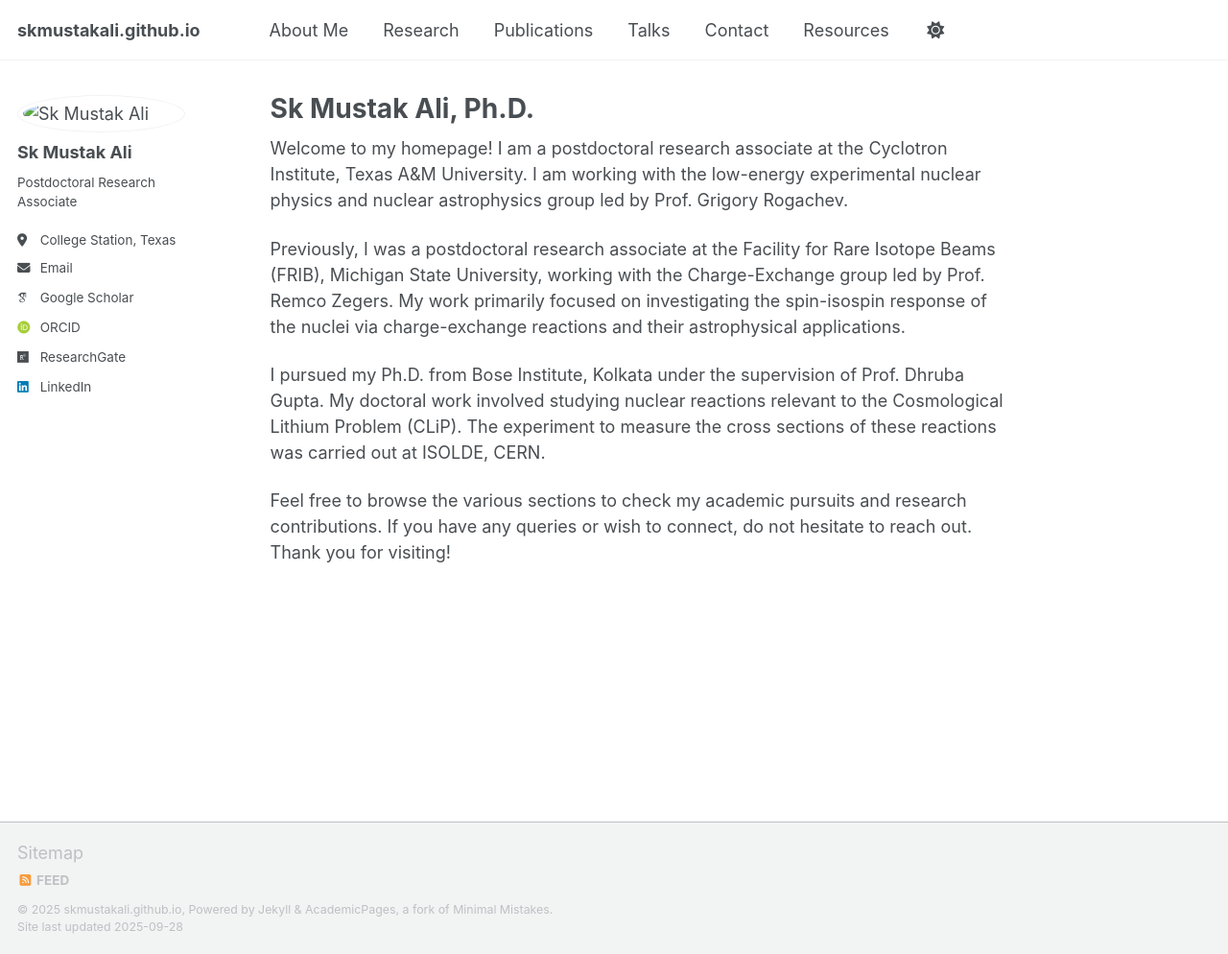
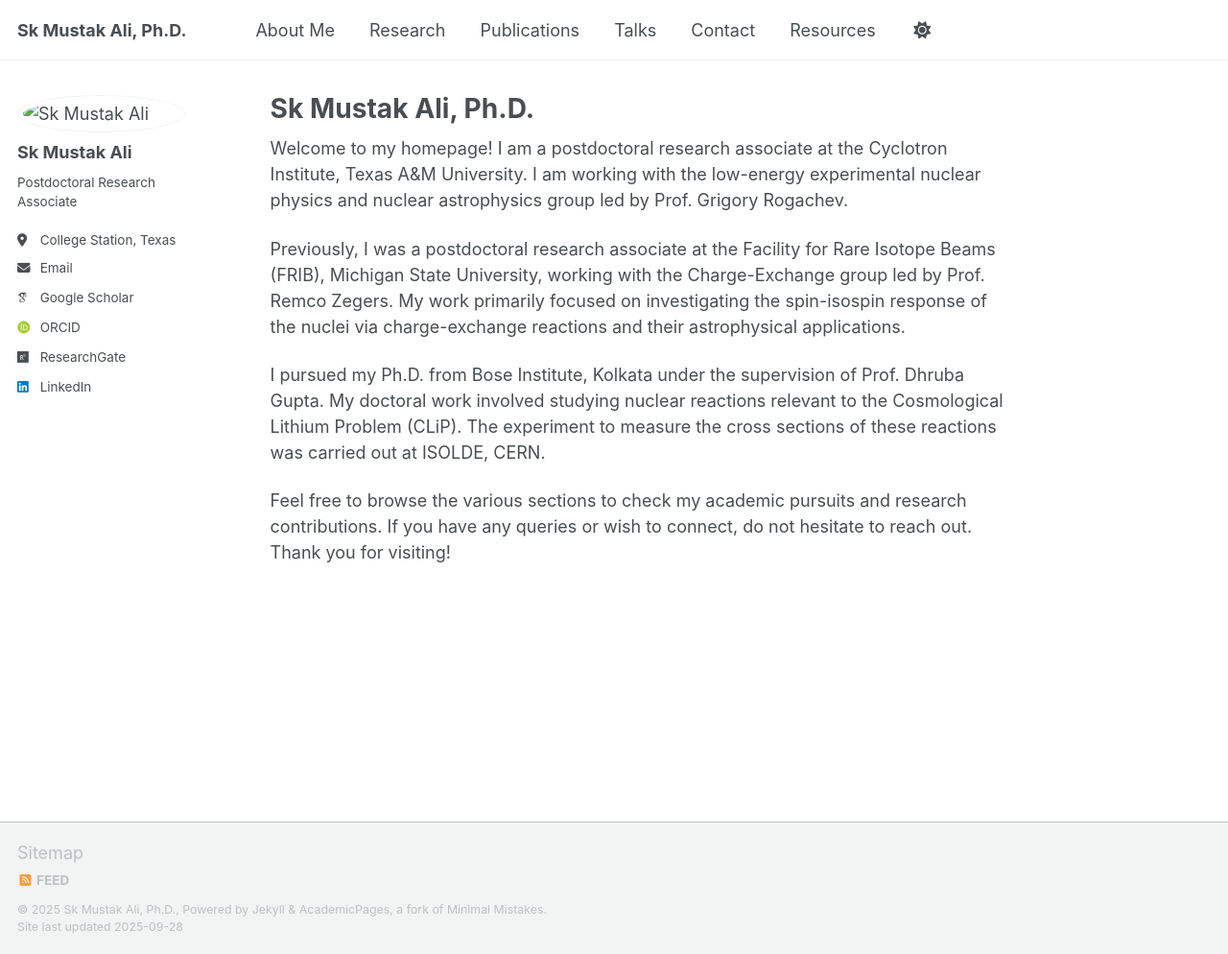
Before and after one commit to skmustakali/skmustakali.github.io, a Jekyll site: the page built from index.md, in a window 1280 px wide and 994 px high. Shown: the whole window at 96% size. Built offline with Jekyll 4.4.1, drawn with Linux system fonts in a browser that asks for light colours; some web fonts are replaced; a script that is not in the unit is left out; part of the change alters nothing that is shown.

Commit message:
Update _config.yml

```diff
--- a/_config.yml
+++ b/_config.yml
@@ -2,7 +2,7 @@
 url: "https://skmustakali.github.io"
 baseurl: ""
 #repository: "skmustakali/skmustakali.github.io"
-#title: "Sk Mustak Ali, Ph.D."
+title: "Sk Mustak Ali, Ph.D."
 
 author:
   avatar: "/images/pic_SkMAli.jpg"     # put your photo at images/profile.jpg
```
